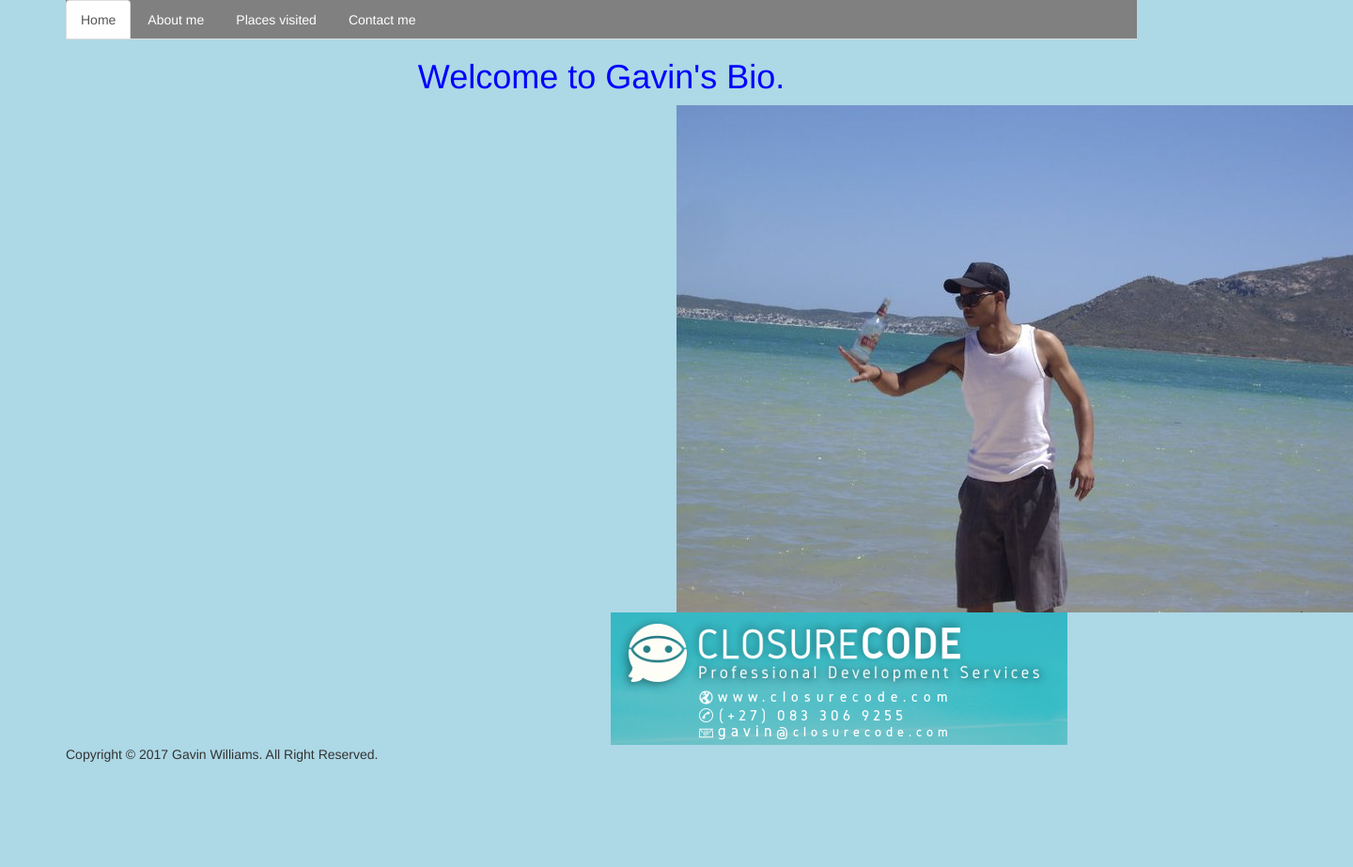
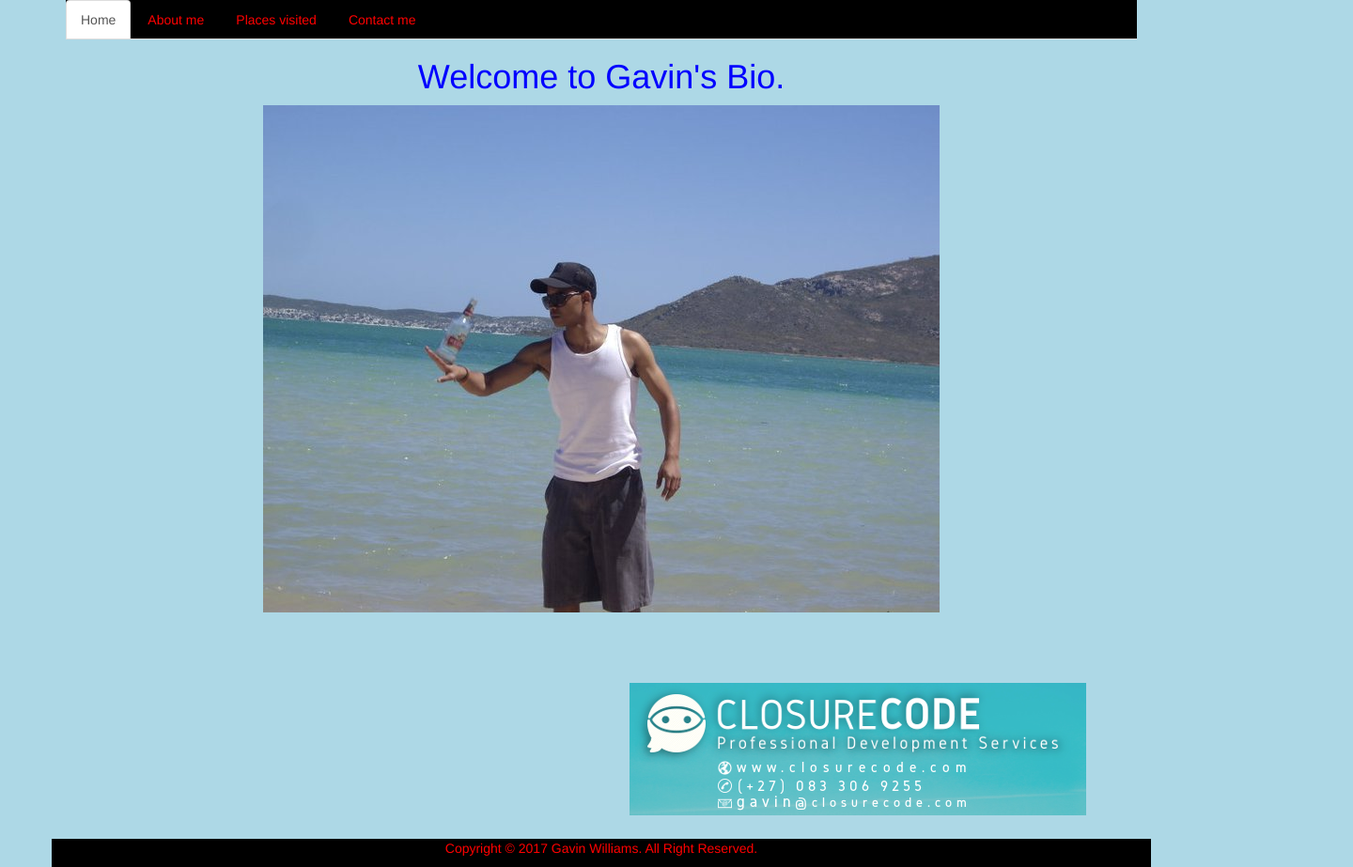
Before and after one commit to frofreak/frofreak.github.io, a plain HTML site: page index.html in a window 1280 px wide. Shown: the whole page at 94% size, 1440 px wide, since content can reach past the window. Before the commit the page ends 823 px from the top, so only its background shows below. Drawn offline with nearby package versions, Linux system fonts and the light colour scheme.

Commit message:
Updated stylesheet - Moved and linked all styles to pages

```diff
--- a/styles.css
+++ b/styles.css
@@ -1,48 +1,53 @@
 body {
   background-color: lightblue;
 }
-
+table, th, td {
+  border: 1px solid black;
+  border-collapse: collapse;
+  width: 50%;
+}
+th, td {
+  padding: 5px;
+  text-align: left;
+}
+ul {
+  list-style-type: none;
+  margin: 0;
+  padding: 0;
+  overflow: hidden;
+  background-color: black;
+}
+li {
+  float: left;
+}
+li a {
+  display: block;
+  color: red;
+  text-align: center;
+  padding: 16px;
+  text-decoration: none;
+}
+footer {
+  background-color: black;
+  text-align: center;
+  color: red;
+}
+img.signature {
+  padding-top: 100px;
+  padding-bottom: 25px;
+  padding-left: 670px;
+  text-align: center;
+}
+img.signature1 {
+  padding-top: 75px;
+  padding-bottom: 25px;
+  padding-left: 670px;
+  text-align: center;
+}
 h1.index {
   color: blue;
   text-align: center;
 }
-
-h1 {
-  color: blue;
+img.index-image {
+  padding-left: 210px;
 }
-img {
-  margin-left: 650px;
-}
-
-ul {
-    list-style-type: none;
-    margin: 0;
-    padding: 0;
-    overflow: hidden;
-    background-color: gray;
-}
-
-li {
-    float: left;
-}
-
-li a {
-    display: block;
-    color: white;
-    text-align: center;
-    padding: 16px;
-    text-decoration: none;
-}
-
-li a:hover {
-    background-color: blue;
-}
-table, th, td {
-    border: 1px solid black;
-    border-collapse: collapse;
-    width: 50%;
-}
-th, td {
-    padding: 5px;
-    text-align: left;
-  }
```
